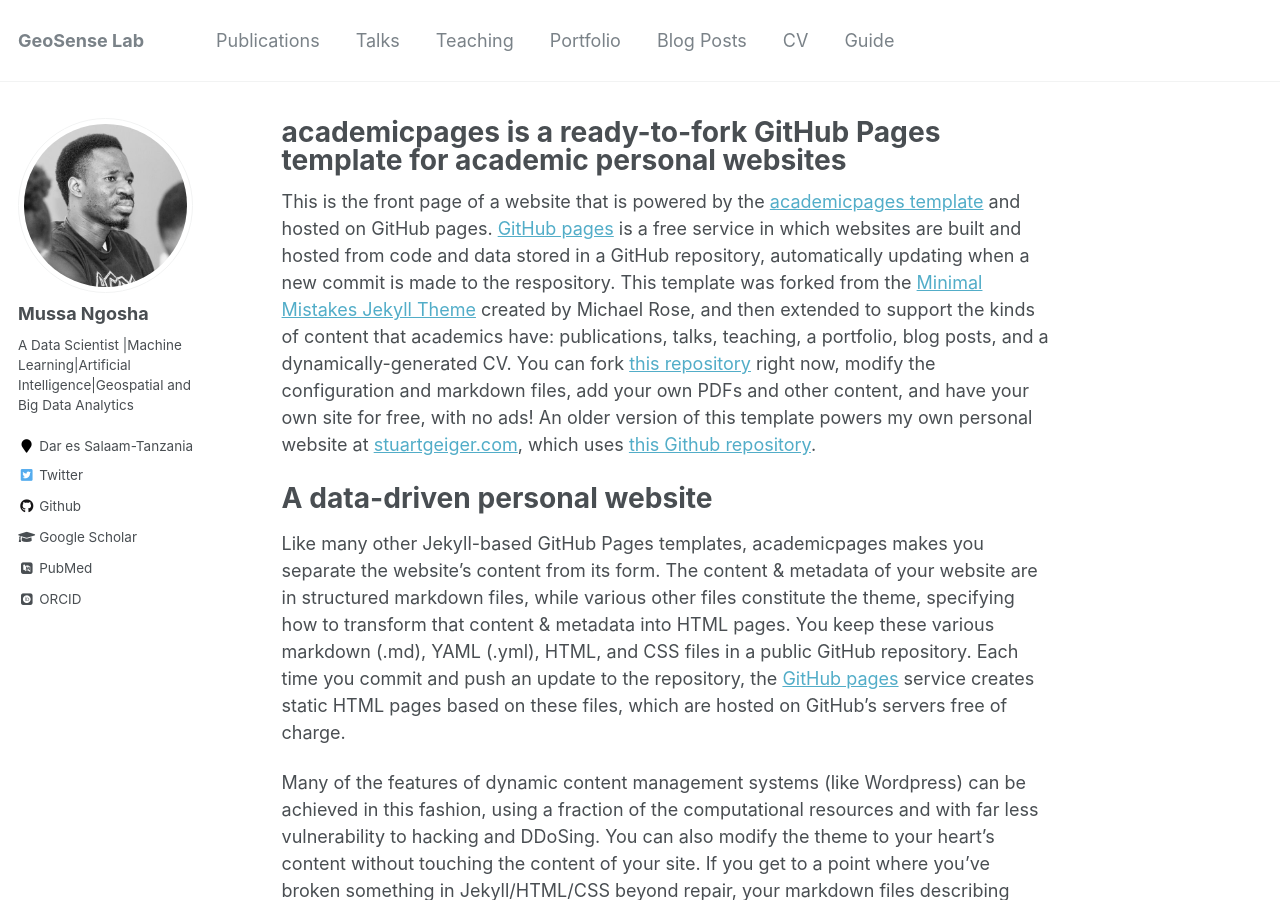
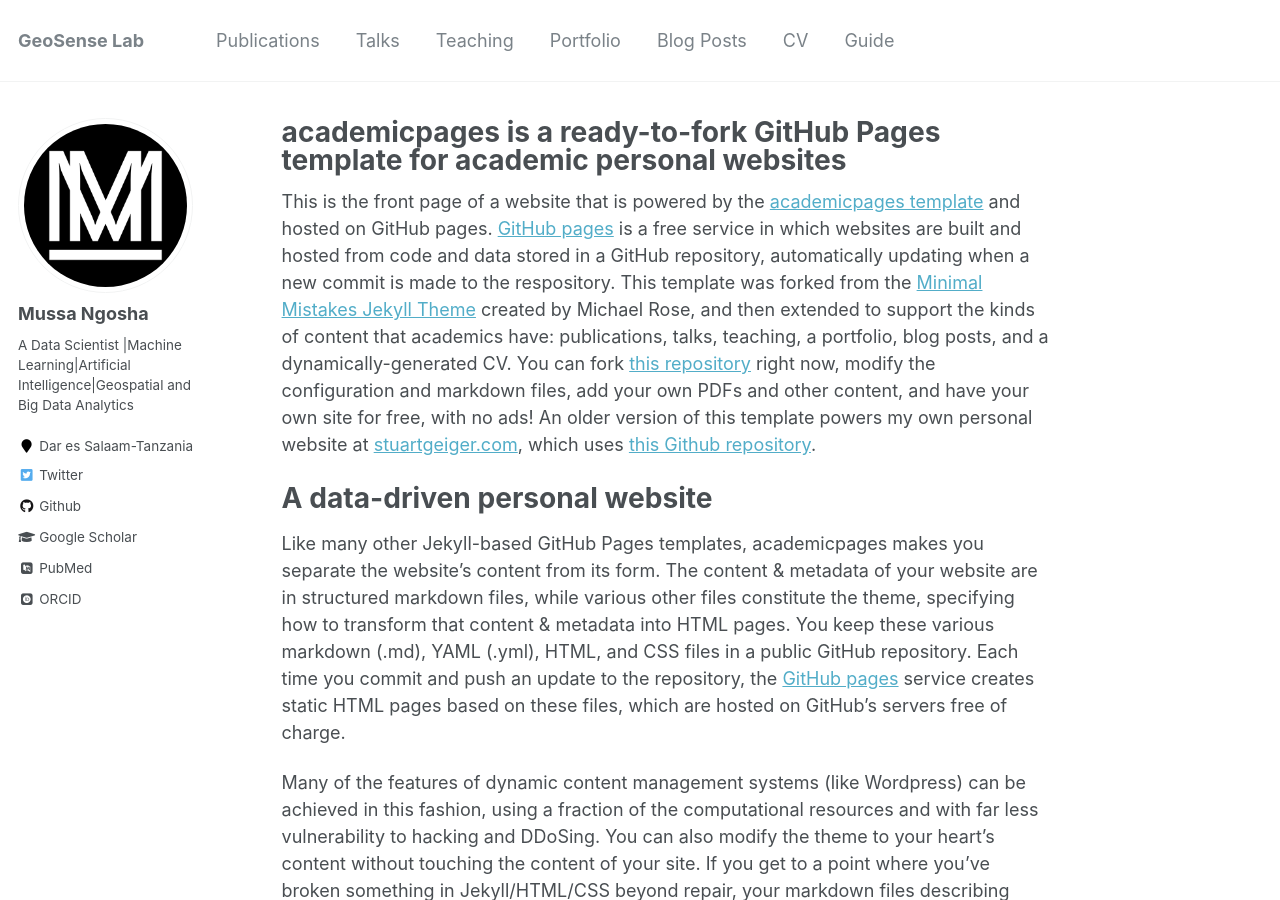
Before and after one commit to NgoshaJr/ngoshajr.github.io, a Jekyll site: the page built from _pages/about.md, in a window 1280 px wide and 900 px high. Built offline with Jekyll 4.4.1, drawn with Linux system fonts in a browser that asks for light colours; some web fonts are replaced.

Commit message:
Update _config.yml

```diff
--- a/_config.yml
+++ b/_config.yml
@@ -81,7 +81,7 @@ analytics:
 # Site Author
 author:
   name             : "Mussa Ngosha"
-  avatar           : "profile.jpg"
+  avatar           : "site-logo.png"
   bio              : "A Data Scientist |Machine Learning|Artificial Intelligence|Geospatial and Big Data Analytics"
   location         : "Dar es Salaam-Tanzania"
   employer         :
```
